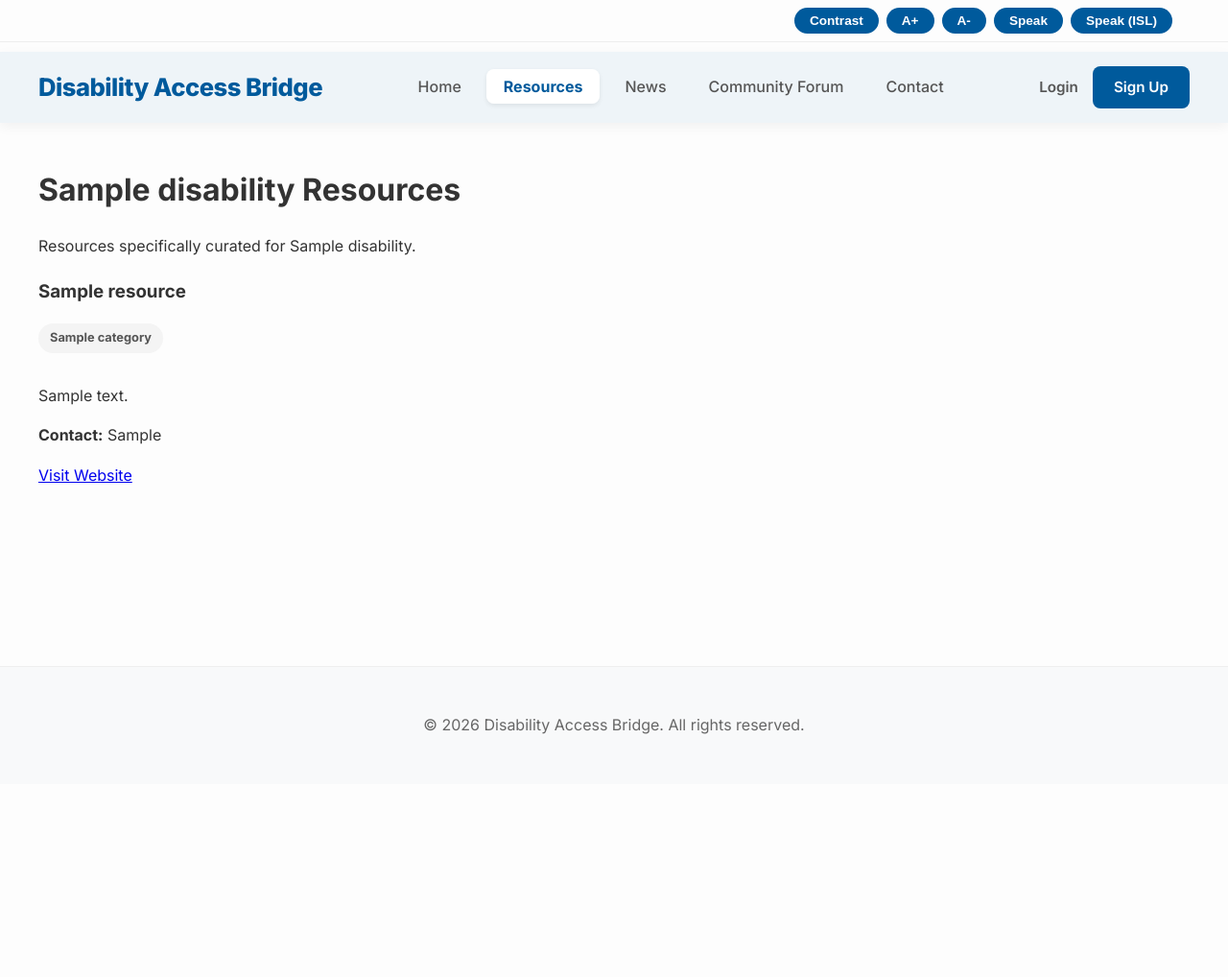
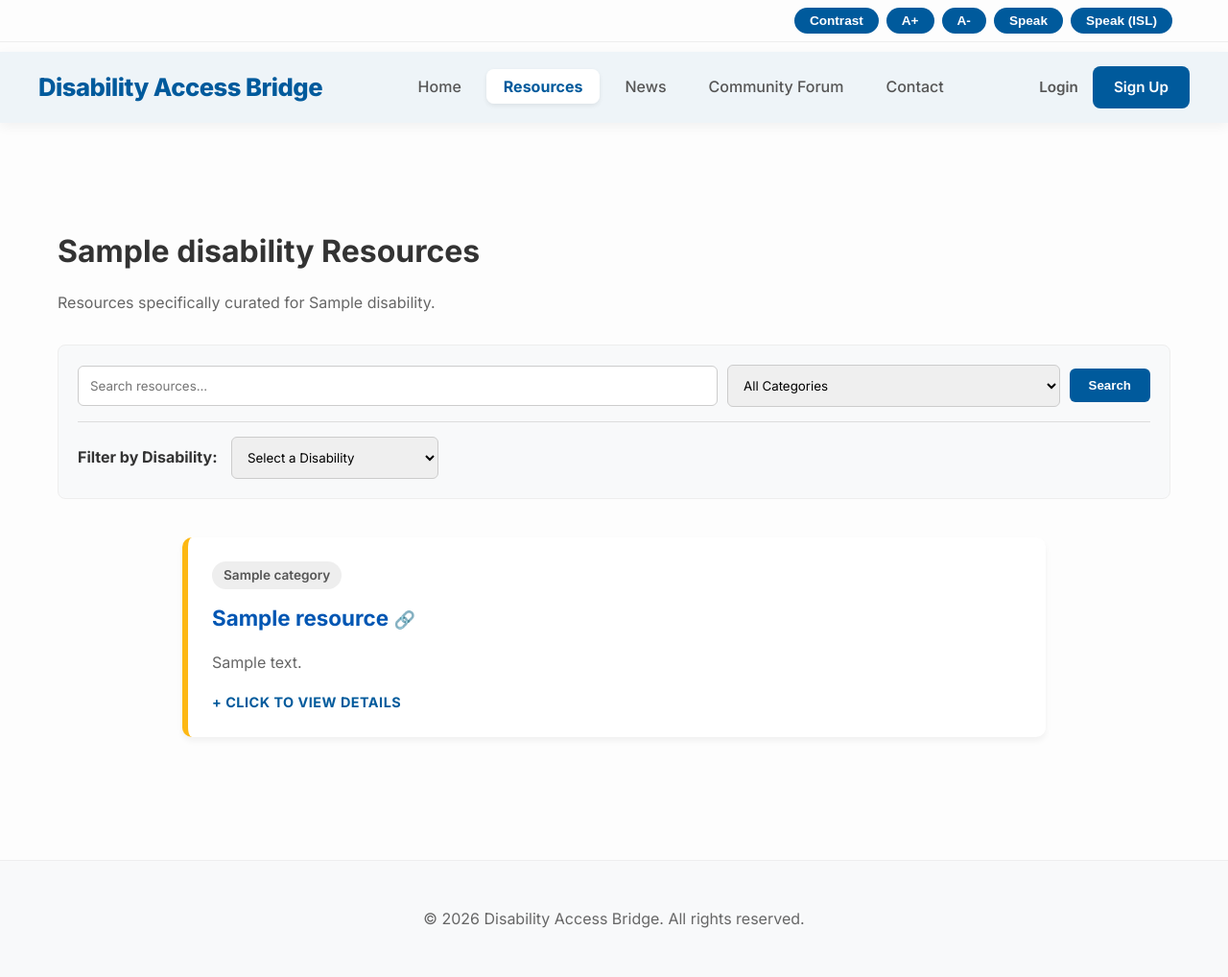
Before and after one commit to TheAnushkaTiwari/Disability-Access-Bridge, a Django app: a page that uses core/templates/core/disability_resources.html in a window 1280 px wide. Shown: the whole page at 96% size. Before the commit the page ends 765 px from the top, so only its background shows below. Run offline with Django 5.2, Linux system fonts and the light colour scheme; tables that the repository leaves empty hold one stand-in row (values such as "Sample post").

```diff
--- a/core/templates/core/disability_resources.html
+++ b/core/templates/core/disability_resources.html
@@ -1,22 +1,104 @@
 {% extends 'core/base.html' %}
 
-{% block title %}{{ disability.name }} Resources{% endblock %}
+{% block title %}{{ disability.name }} Resources - Disability Access Bridge{% endblock %}
 
 {% block content %}
-    <h1>{{ disability.name }} Resources</h1>
-    <p>Resources specifically curated for {{ disability.name }}.</p>
+<div class="container" style="padding-top: 4rem; padding-bottom: 4rem;">
 
-    <div class="resource-list">
-        {% for resource in resources %}
-            <div class="resource-card">
-                <h3>{{ resource.title }}</h3>
-                <span class="category-tag">{{ resource.category.name }}</span>
-                <p>{{ resource.description }}</p>
-                {% if resource.contact_info %}<p><strong>Contact:</strong> {{ resource.contact_info }}</p>{% endif %}
-                {% if resource.website_url %}<p><a href="{{ resource.website_url }}" target="_blank" rel="noopener noreferrer">Visit Website</a></p>{% endif %}
+    <h1 style="margin-bottom: 10px;">{{ disability.name }} Resources</h1>
+    <p style="margin-bottom: 30px; color: #666;">Resources specifically curated for {{ disability.name }}.</p>
+
+    <div class="filter-controls">
+        <form method="get" action="{% url 'resources' %}" style="display: flex; gap: 10px; flex-wrap: wrap; align-items: center;">
+            <input type="text" name="q" placeholder="Search resources..." value="{{ query }}" class="form-input" style="flex: 2; min-width: 200px; margin-bottom: 0;">
+
+            <select name="category" class="form-input" style="flex: 1; min-width: 150px; margin-bottom: 0;">
+                <option value="">All Categories</option>
+                {% for category in ALL_CATEGORIES %}
+                    <option value="{{ category.id }}">
+                        {{ category.name }}
+                    </option>
+                {% endfor %}
+            </select>
+
+            <button type="submit" class="btn">Search</button>
+        </form>
+
+        <div style="margin-top: 15px; padding-top: 15px; border-top: 1px solid #ddd;">
+            <label for="disability-select" style="font-weight: bold; margin-right: 10px;">Filter by Disability:</label>
+            <select id="disability-select" class="form-input" style="width: auto; display: inline-block; margin: 0;" onchange="location = this.value;">
+                <option value="">Select a Disability</option>
+                <option value="{% url 'resources' %}">All Disabilities (Clear Filter)</option>
+                {% for d in all_disabilities %}
+                    <option value="{% url 'disability_resources' disability_name=d.name|slugify %}" {% if d.id == disability.id %}selected{% endif %}>
+                        {{ d.name }}
+                    </option>
+                {% endfor %}
+            </select>
+        </div>
+    </div>
+
+    <div class="resource-list-vertical">
+        {% for item in resources %}
+            <div class="resource-card-vertical" onclick="toggleCard(this)">
+
+                <span class="category-badge">{{ item.category.name }}</span>
+
+                <h3 class="resource-title">
+                    {% if item.website_url %}
+                        <a href="{{ item.website_url }}" target="_blank" onclick="event.stopPropagation();" title="Go to Website">
+                            {{ item.title }} <span style="font-size: 0.8em;">🔗</span>
+                        </a>
+                    {% else %}
+                        {{ item.title }}
+                    {% endif %}
+                </h3>
+
+                <p class="short-desc">{{ item.description|truncatewords:25 }}</p>
+
+                <div class="extra-details" style="display: none;">
+                    <h4 style="margin-top: 0;">Full Description:</h4>
+                    <p>{{ item.description }}</p>
+
+                    {% if item.contact_info %}
+                        <div style="margin-top: 15px;">
+                            <strong>📞 Contact Info:</strong>
+                            <p style="margin: 5px 0;">{{ item.contact_info|linebreaksbr }}</p>
+                        </div>
+                    {% endif %}
+                </div>
+
+                <small class="expand-hint">+ Click to view details</small>
             </div>
         {% empty %}
-            <p>No resources found for this disability at the moment.</p>
+            <div class="message error">
+                No resources found for this specific disability category yet.
+            </div>
         {% endfor %}
     </div>
+
+</div>
+
+<script>
+    function toggleCard(cardElement) {
+        const details = cardElement.querySelector('.extra-details');
+        const hint = cardElement.querySelector('.expand-hint');
+        const shortDesc = cardElement.querySelector('.short-desc');
+
+        if (details.style.display === 'none') {
+            details.style.display = 'block';
+            shortDesc.style.display = 'none';
+            hint.innerText = '- Click to collapse';
+            hint.style.color = '#333';
+            cardElement.classList.add('expanded');
+        } else {
+            details.style.display = 'none';
+            shortDesc.style.display = 'block';
+            hint.innerText = '+ Click to view details';
+            hint.style.color = '';
+            cardElement.classList.remove('expanded');
+        }
+    }
+</script>
+
 {% endblock %}
--- a/core/templates/core/resources.html
+++ b/core/templates/core/resources.html
@@ -3,7 +3,7 @@
 {% block title %}Resources - Disability Access Bridge{% endblock %}
 
 {% block content %}
-<div class="container" style="padding-top: 2rem; padding-bottom: 4rem;">
+<div class="container" style="padding-top: 4rem; padding-bottom: 4rem;">
 
     <h1 style="margin-bottom: 10px;">Resource Directory</h1>
     <p style="margin-bottom: 30px; color: #666;">Find verified information on education, employment, and government schemes.</p>
```
Also changed, not shown: core/static/core/style.css (+65 -16 lines), core/templates/core/forum.html (+11 -6 lines), core/templates/core/home.html (+4 -4 lines), core/templates/core/news_detail.html (+24 -20 lines), core/templates/core/news_list.html (+29 -17 lines).
